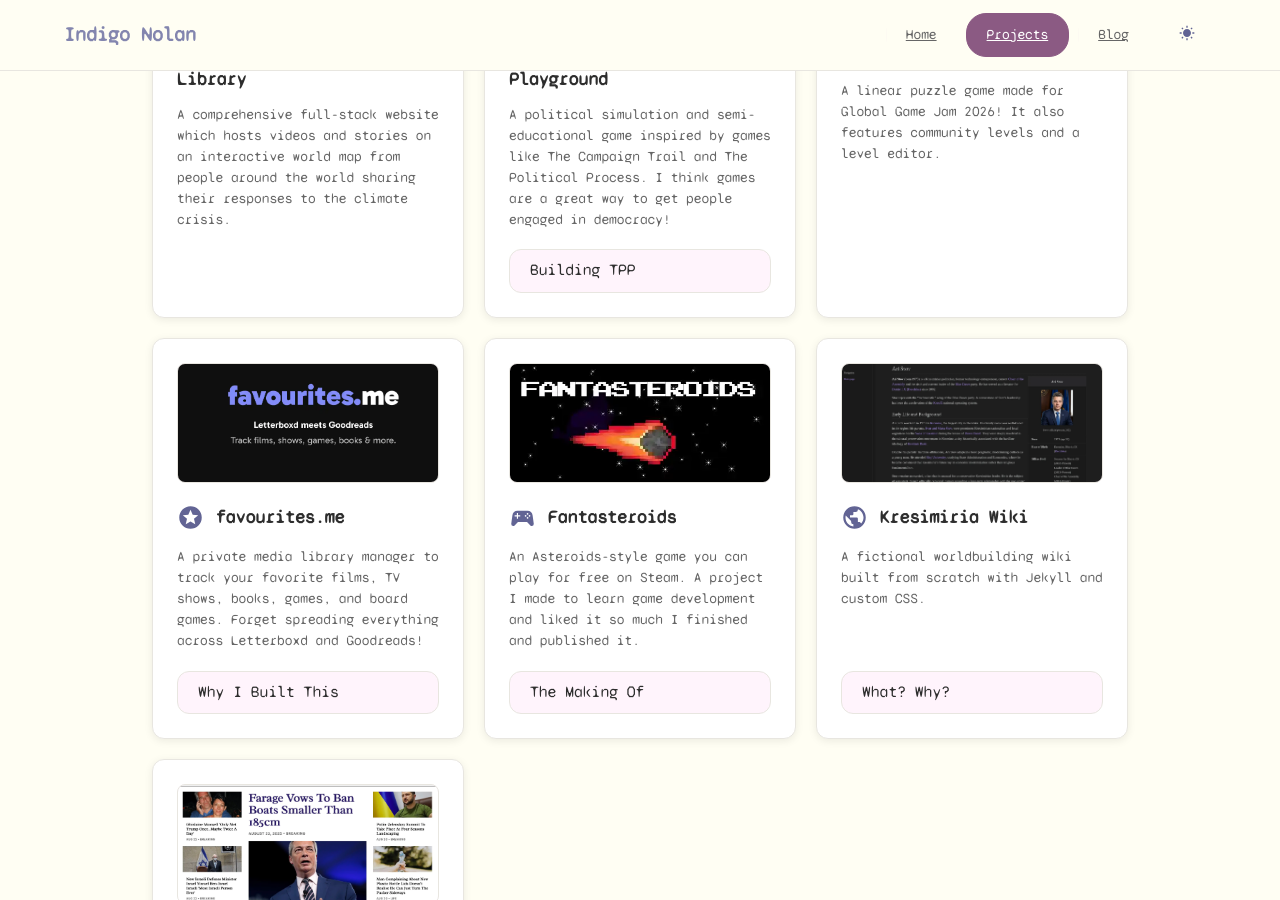
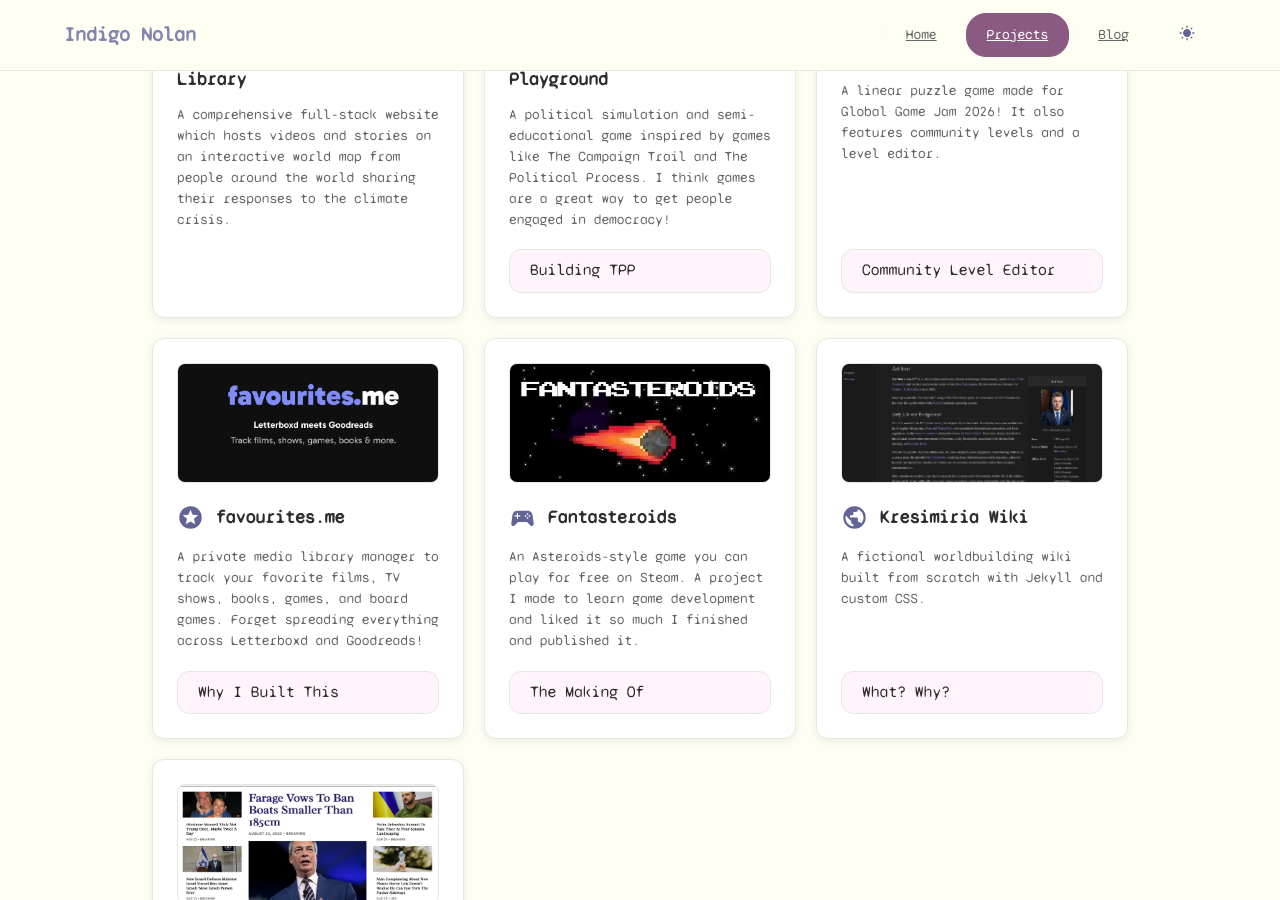
Before and after one commit to Lem0naise/website, a Jekyll site: the page portfolio/index.html, which Jekyll copies as it is, in a window 1280 px wide and 900 px high, scrolled down 572 px. Built offline with Jekyll 4.4.1, drawn with Linux system fonts in a browser that asks for light colours.

Commit message:
community level editor

```diff
--- a/portfolio/index.html
+++ b/portfolio/index.html
@@ -198,6 +198,8 @@
 							<p itemprop="description">A linear puzzle game made for Global Game Jam 2026! It also
 								features community levels and a level editor.</p>
 						</a>
+						<a class="project-blog-button" href="https://damaskus.josh.software">Community Level Editor</a>
+
 					</article>
 
 
```
